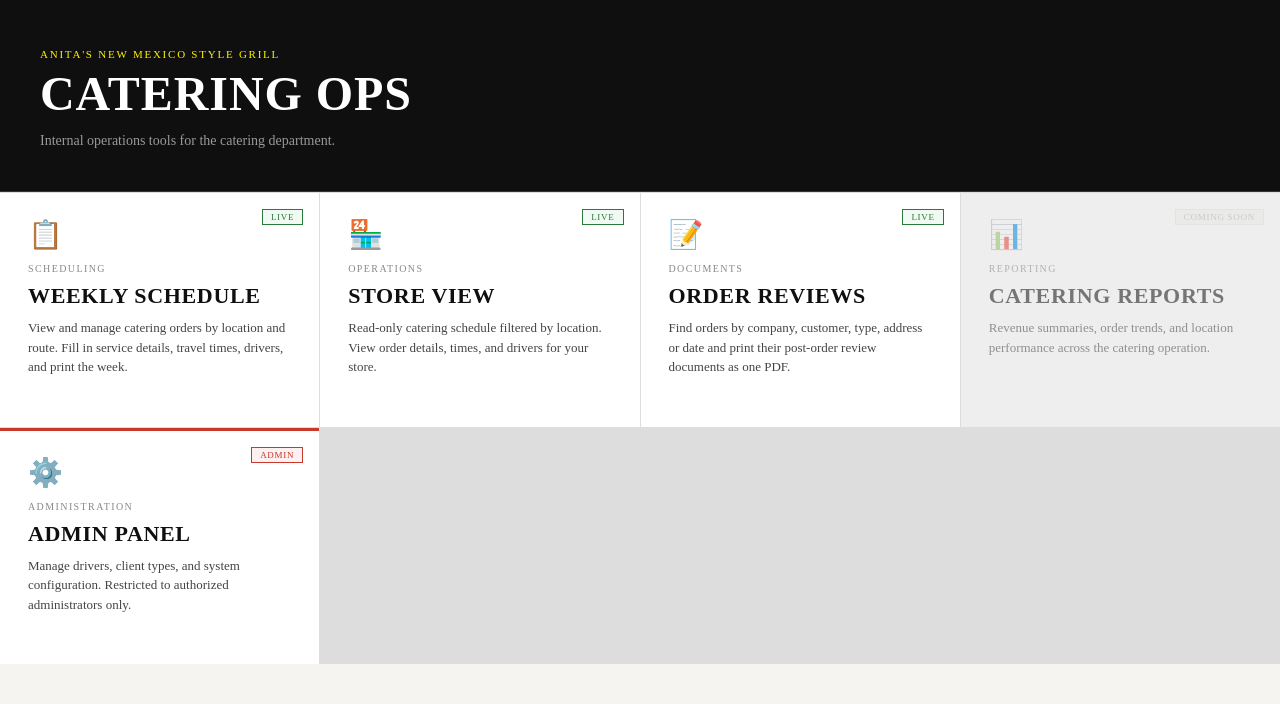
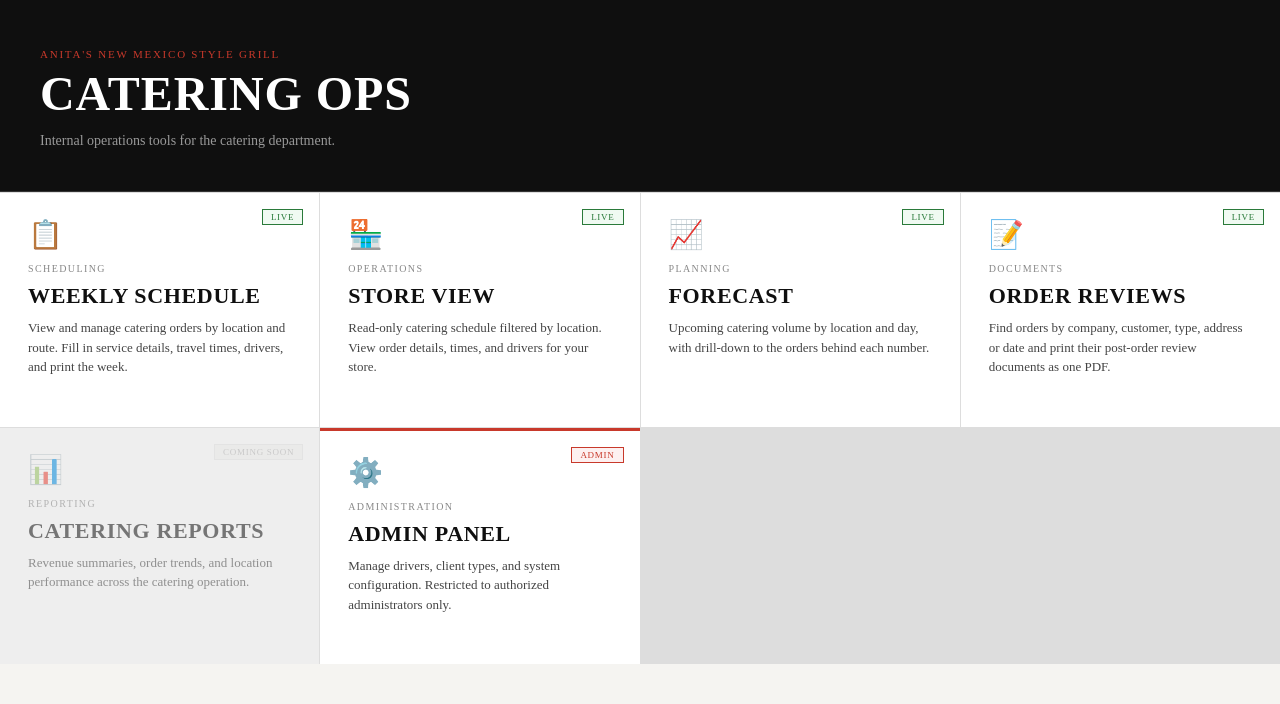
Before and after one commit to thatvirginian/Anitas_Catering_App, a Flask app: page / in a window 1280 px wide. Shown: the part 52-756 px from the top of the page. Run offline with Flask 3, Linux system fonts and the light colour scheme; parts of the project's set-up code (start-up, migrations or seed data) failed here and were passed over; some web fonts are replaced.

Commit message:
Forecast Card Add

```diff
--- a/templates/home.html
+++ b/templates/home.html
@@ -3,7 +3,7 @@
 <head>
     <meta charset="UTF-8">
     <meta name="viewport" content="width=device-width, initial-scale=1.0">
-    <title>Internal Catering Portal</title>
+    <title>Catering Ops</title>
     <link rel="preconnect" href="https://fonts.googleapis.com">
     <link rel="preconnect" href="https://fonts.gstatic.com" crossorigin>
     <link href="https://fonts.googleapis.com/css2?family=DM+Mono:wght@400;500&family=Barlow+Condensed:wght@400;600;700;800&family=Barlow:wght@400;500;600&display=swap" rel="stylesheet">
@@ -58,7 +58,7 @@
         .home-hero-eyebrow {
             font-family: var(--font-mono);
             font-size: 11px; letter-spacing: 0.16em;
-            color: #fff200; text-transform: uppercase;
+            color: var(--accent); text-transform: uppercase;
             margin-bottom: 10px;
         }
 
@@ -219,6 +219,18 @@
         </div>
         <div class="home-card-arrow">OPEN →</div>
     </a>
+    <a href="{{ url_for('forecast') }}" class="home-card">
+        <span class="home-card-tag home-card-tag--live">LIVE</span>
+        <div class="home-card-icon">📈</div>
+        <div class="home-card-label">Planning</div>
+        <div class="home-card-title">Forecast</div>
+        <div class="home-card-desc">
+            Upcoming catering volume by location and day, with drill-down
+            to the orders behind each number.
+        </div>
+        <div class="home-card-arrow">OPEN →</div>
+    </a>
+
     {% if 'admin' in user.roles or 'catering' in user.roles %}
     <a href="{{ url_for('reviews') }}" class="home-card">
         <span class="home-card-tag home-card-tag--live">LIVE</span>
@@ -260,10 +272,6 @@
     </a>
     {% endif %}
 
-
-
-
-
 </div>
 
 <div class="home-footer">
```
